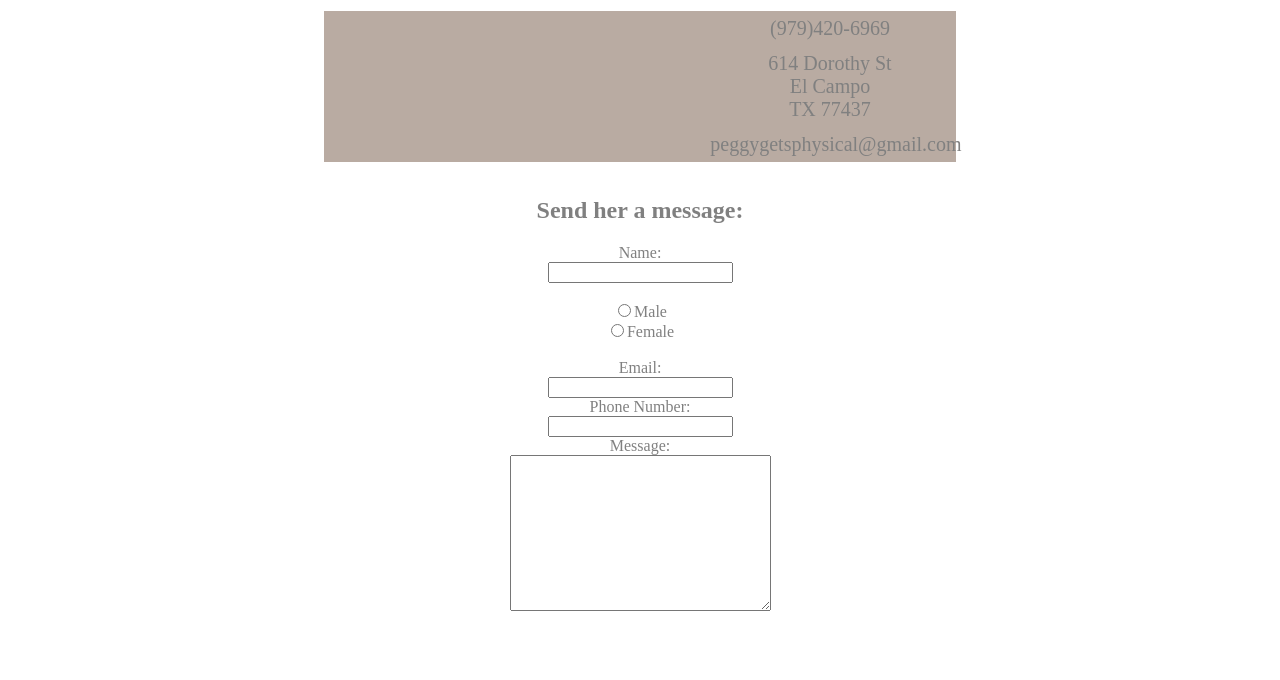
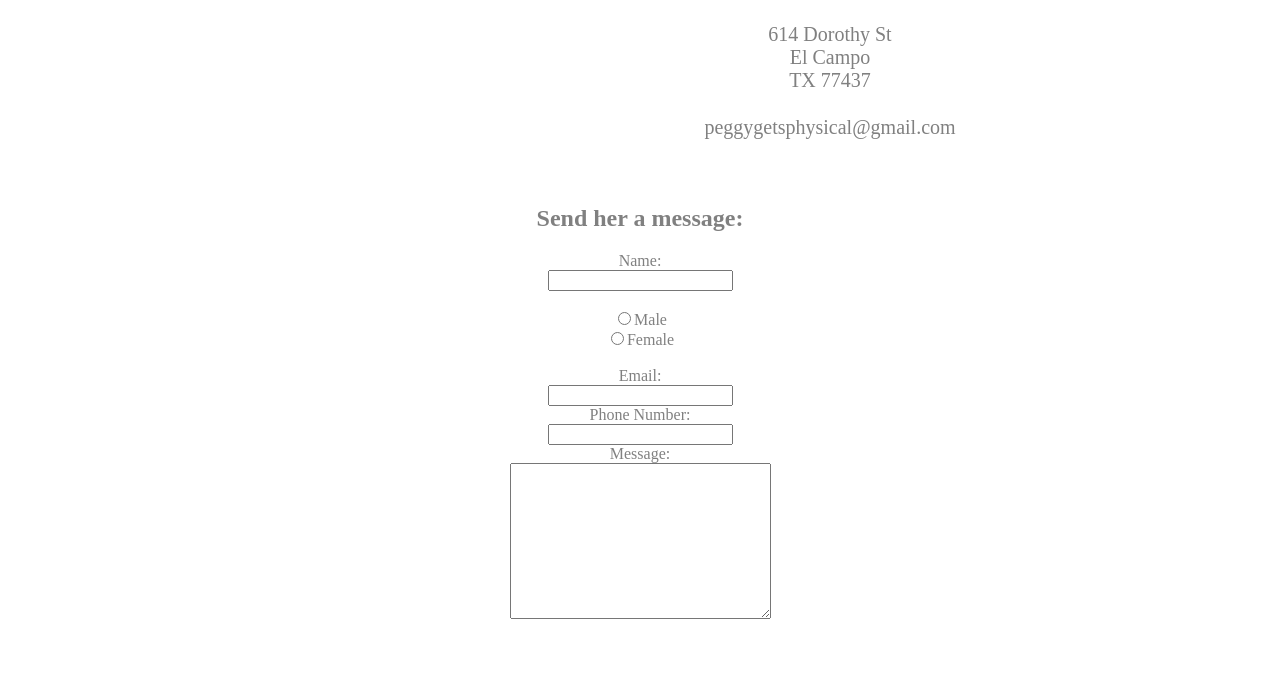
Before and after one commit to tracireed23/teamtatt, a plain HTML site: page index.html in a window 1280 px wide. Shown: the part 420-1100 px from the top of the page. Drawn offline with Linux system fonts and the light colour scheme.

Commit message:
minor changes

```diff
--- a/stylesheets/style.css
+++ b/stylesheets/style.css
@@ -7,12 +7,6 @@ html {
 body {
 	color: gray;
 
-ul {
-	display: inline-block;
-
-
-	background-color: #B9ABA2;
-}
 
 header {
 	margin-top: 6%;
@@ -38,6 +32,7 @@ nav {
   background-color: #B29B43;
 
 }
+
 
 li {
   display: inline-block;
```
